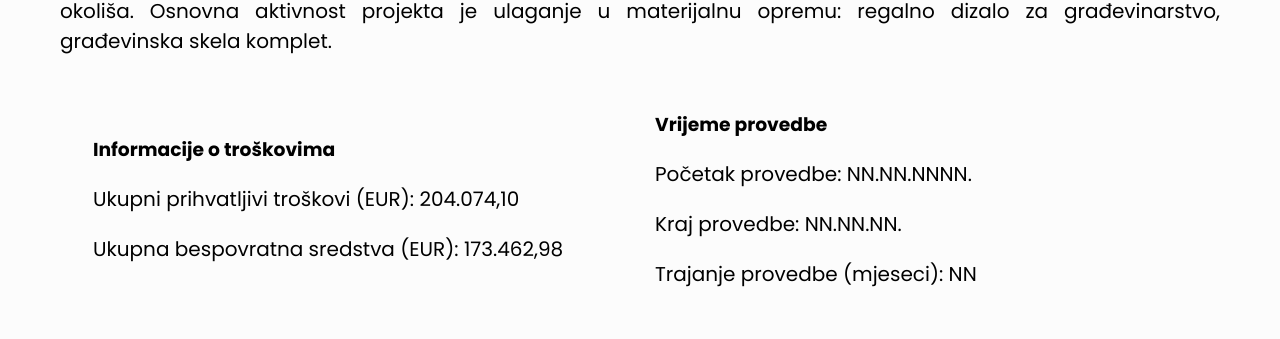
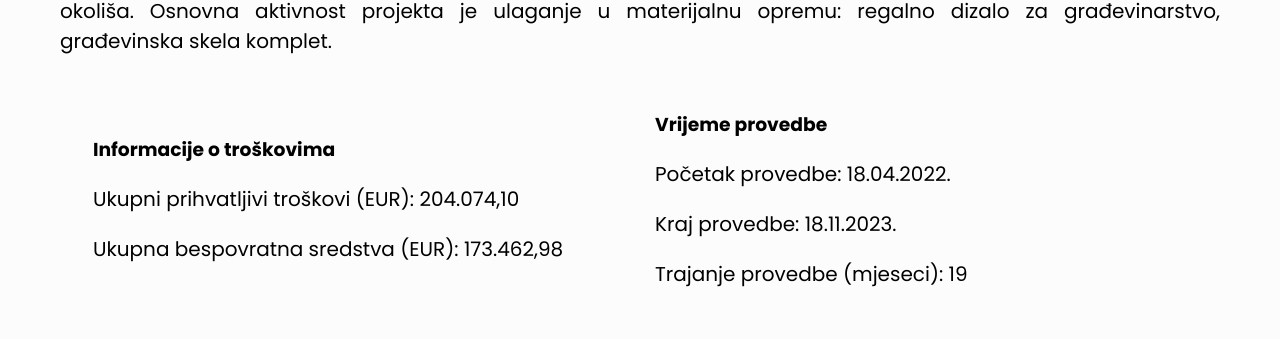
Before and after one commit to iivkov/skela-projekt, a React (Create React App) app: page /EU-projekti in a window 1280 px wide. Shown: the part 899-1238 px from the top of the page. Built offline with nearby package versions, Linux system fonts and the light colour scheme.

Commit message:
podatci o trajanju projekta i novi build

```diff
--- a/src/components/ProjectsComponent.js
+++ b/src/components/ProjectsComponent.js
@@ -25,9 +25,9 @@ const ProjectsComponent = () => {
             {/* <div className="spacer"></div> */}
             <div className="box">
                 <h3>Vrijeme provedbe</h3>
-                <p>Početak provedbe: NN.NN.NNNN.</p>
-                <p>Kraj provedbe: NN.NN.NN.</p>
-                <p>Trajanje provedbe (mjeseci): NN</p>
+                <p>Početak provedbe: 18.04.2022.</p>
+                <p>Kraj provedbe: 18.11.2023.</p>
+                <p>Trajanje provedbe (mjeseci): 19</p>
             </div>
         </div>
         <EUnoteProject />
```
Also changed, not shown: 1 other file (tests, documents, lock files or other folders).
